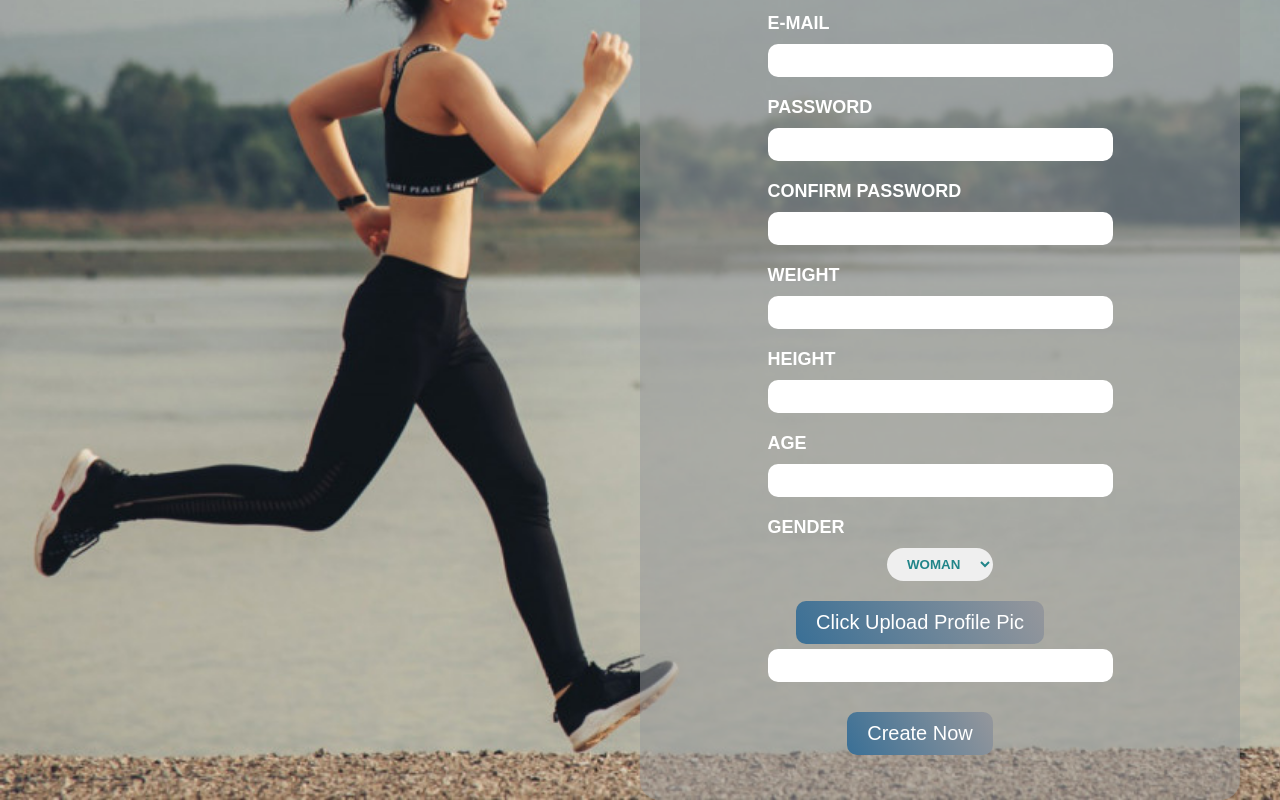
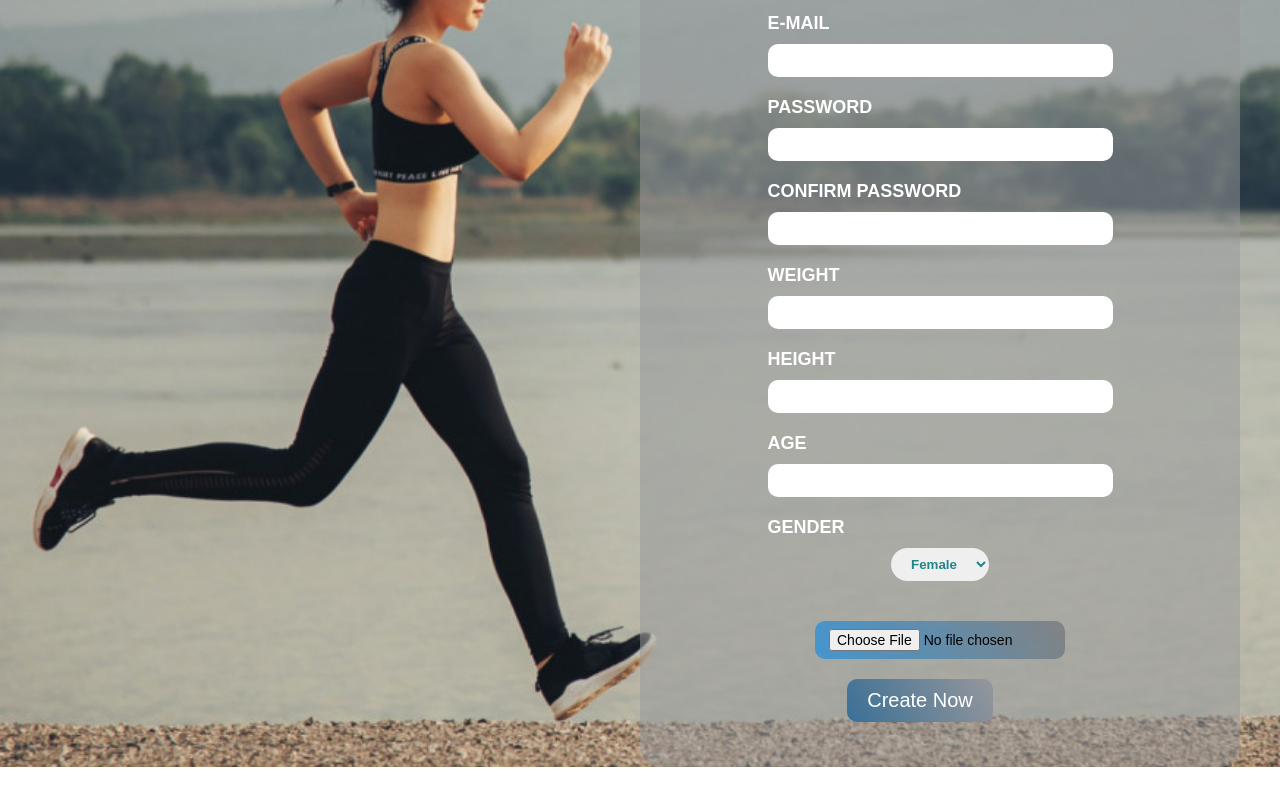
Before and after one commit to khunboeing/Rundev, a React (Vite) app: page /createprofile in a window 1280 px wide. Shown: the part 313-1113 px from the top of the page. After the commit the page ends 1080 px from the top, so only its background shows below. Built offline with nearby package versions, Linux system fonts and the light colour scheme.

Commit message:
create component validation form success

```diff
--- a/src/Components/CreateProfileComponent/CreateProfileComponent.css
+++ b/src/Components/CreateProfileComponent/CreateProfileComponent.css
@@ -43,13 +43,15 @@
     margin-bottom: 30px;
 }
 .create-p-label-load{
+    margin: 20px 0;
 }
-.create-p-label-load button{
+.create-p-label-load input{
+    width: 250px;
     margin-top: 20px;
     padding: 8px 14px;
     border: none;
     border-radius: 10px;
-    font-size: 18px;
+    font-size: 14px;
     cursor: pointer;
     background-image: linear-gradient(60deg, #2690dcc4 0%, #53566075 100%);
 }
@@ -78,3 +80,17 @@ select{
 .btn-create-profile{
  margin-bottom: 40px;
 }
+.wrong-password{
+    position: relative;
+    margin: 16px 0;
+}
+.wrong-password::before{
+    content: 'Oops! wrong password or confirm password.';
+    position: absolute;
+    height: 20px;
+    top: -20px;
+    left: 5px;
+    font-size: 14px;
+    color: #e85757;
+    text-shadow: 1px 1px 5px rgba(238, 231, 223, 0.85);
+}
--- a/src/Components/CreateProfileComponent/CreateProfileComponent.jsx
+++ b/src/Components/CreateProfileComponent/CreateProfileComponent.jsx
@@ -1,86 +1,135 @@
-import React from 'react'
-import './CreateProfileComponent.css'
+import React from "react";
+import "./CreateProfileComponent.css";
+import FileBase from "react-file-base64";
+import { useState, useRef } from "react";
 
 function CreateProfileEditProfileComponent() {
+  const [formData, setFormData] = useState({
+    name: "",
+    email: "",
+    password: "",
+    weight: 0,
+    height: 0,
+    age: 0,
+    gender: "female",
+    picture: "",
+  });
+  const refConfirmPassword = useRef()
+  const refPassword = useRef()
+  const divShowErrorPass = useRef()
+  const divShowErrorConfirm = useRef()
+
+//เก็บของมาจาก input ทั้งหน้า
+  function handleChange(event) {
+    setFormData({...formData,[event.target.name]: event.target.value})
+  }
+  function handleOnSubmit(event) {
+    event.preventDefault()
+    if (confirmPasswordCheck()) {
+      // send to backend database
+      clearError()
+    } else {
+      setError()
+    }
+  }
+  function setError(){
+    refPassword.current.focus()
+    refConfirmPassword.current.style.backgroundColor = '#e85757'
+    refPassword.current.style.backgroundColor = '#e85757'
+
+    divShowErrorPass.current.className = 'wrong-password'
+    divShowErrorConfirm.current.className = 'wrong-password'
+  }
+  function clearError(){
+    refConfirmPassword.current.style.backgroundColor = 'white'
+    refPassword.current.style.backgroundColor = 'white'
+
+    divShowErrorPass.current.className = ''
+    divShowErrorConfirm.current.className = ''
+  }
+  function confirmPasswordCheck() {
+    const confirmPassword = refConfirmPassword.current.value
+    return formData.password === confirmPassword
+  }
+
+  console.log(formData)
+
   return (
-    <div className='Profile-user-container'>
-
-        <div className='profile-create-user'>
+    <div className="Profile-user-container">
+      <div className="profile-create-user">
         <h2>Create Account</h2>
-              <form action="" className='form-create-profile'>
-
-                <div className='create-p-label'>
+        <form onSubmit={handleOnSubmit} className="form-create-profile">
+          <div className="create-p-label">
             <label htmlFor="name">NAME</label>
           </div>
-                <div className='create-p-input'>
-                  <input type="text" id='name' required />
+          <div className="create-p-input">
+            <input onChange={handleChange} type="text" id="name" name="name" required />
           </div>
 
-                <div className='create-p-label'>
+          <div className="create-p-label">
             <label htmlFor="email">E-MAIL</label>
           </div>
-                <div className='create-p-input'>
-                  <input type='email' id='email' required />
+          <div className="create-p-input">
+            <input onChange={handleChange} type="email" id="email" name="email" required />
           </div>
 
-                <div className='create-p-label'>
+          <div className="create-p-label">
             <label htmlFor="password">PASSWORD</label>
           </div>
-                <div className='create-p-input'>
-                  <input type="number" id='password' required />
+          <div  className="create-p-input">
+            <div ref={divShowErrorPass} ></div>
+            <input ref={refPassword} onChange={handleChange} type="password" id="password" name="password" required />
           </div>
 
-                <div className='create-p-label'>
+          <div className="create-p-label">
             <label htmlFor="pwconfirm">CONFIRM PASSWORD</label>
           </div>
-                <div className='create-p-input'>
-                  <input type="number" id='pwconfirm' required />
+          <div  className="create-p-input">
+            <div ref={divShowErrorConfirm} ></div>
+            <input ref={refConfirmPassword} onChange={confirmPasswordCheck} type="password" id="pwconfirm" required />
           </div>
 
-                <div className='create-p-label'>
+          <div className="create-p-label">
             <label htmlFor="weight">WEIGHT</label>
           </div>
-                <div className='create-p-input'>
-                  <input type="number" id='weight' required />
+          <div className="create-p-input">
+            <input onChange={handleChange} type="number" id="weight" name="weight" required />
           </div>
 
-                <div className='create-p-label'>
+          <div className="create-p-label">
             <label htmlFor="height">HEIGHT</label>
           </div>
-                <div className='create-p-input'>
-                  <input type="number" id='height' required />
+          <div className="create-p-input">
+            <input onChange={handleChange} type="number" id="height" name="height" required />
           </div>
 
-                <div className='create-p-label'>
+          <div className="create-p-label">
             <label htmlFor="age">AGE</label>
           </div>
-                <div className='create-p-input'>
-                  <input type="number" id='age' required />
+          <div className="create-p-input">
+            <input onChange={handleChange} type="number" id="age" name="age" required />
           </div>
 
-                <div className='create-p-label'>
+          <div className="create-p-label">
             <label htmlFor="gender">GENDER</label>
           </div>
-                <div className='create-p-gender'>
-                <select name='gender' id='gender'>
-                  <option value="woman">WOMAN</option>
-                  <option value="man">MAN</option>
+          <div className="create-p-gender">
+            <select onChange={handleChange} name="gender" id="gender">
+              <option value="female">Female</option>
+              <option value="male">Male</option>
             </select>
           </div>
 
-                <div className='create-p-label-load'>
-                  <button htmlFor="upload">Click Upload Profile Pic</button>
+          <div className="create-p-label-load">
+            <FileBase onDone={(filePic)=>setFormData({...formData,picture: filePic.base64})} type="file" multiple={false} />
           </div>
-                <div className='create-p-input'>
-                  <input type="url" id='upload' required />
-                </div>
-                <div className='btn-create-profile'>
-              <button >Create Now</button>
+          <div className="btn-create-profile">
+            <button type="submit">Create Now</button>
           </div>
         </form>
       </div>
     </div>
-  )
+  );
 }
 
 export default CreateProfileEditProfileComponent;
```
Lines whose indentation alone changed are shown as unchanged.
